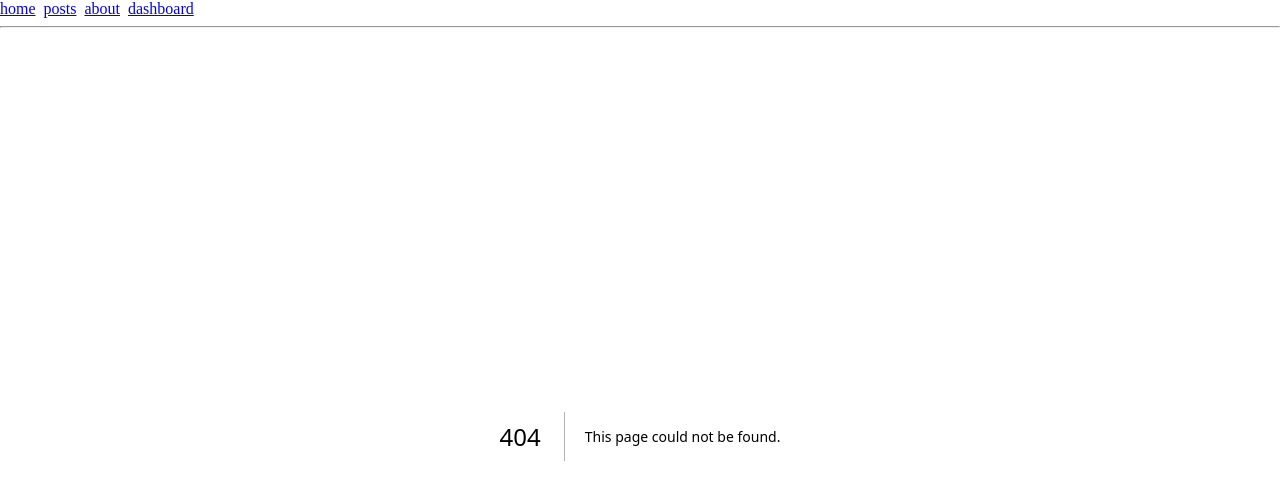
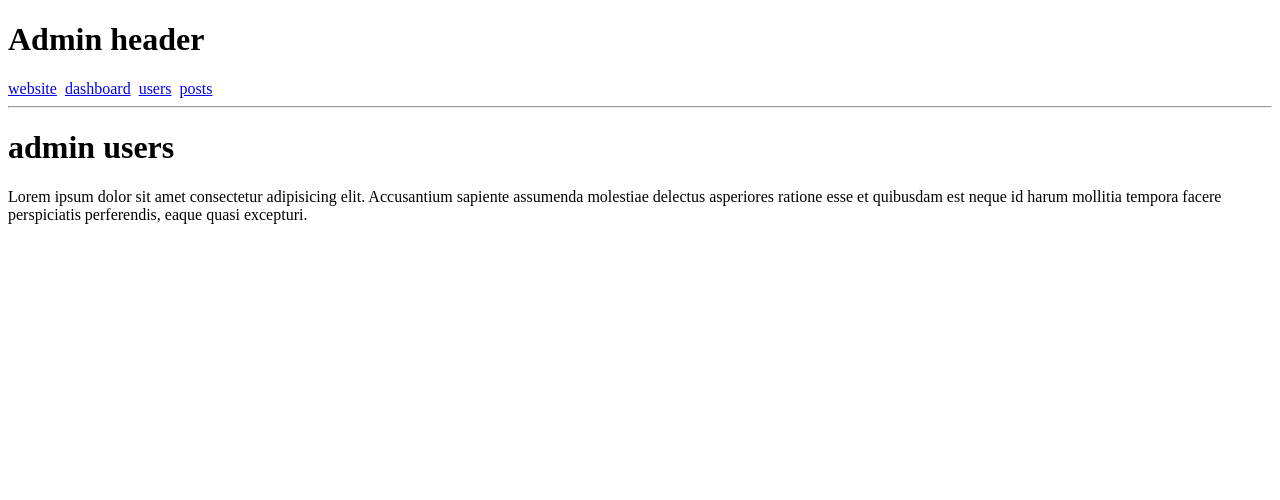
Before and after one commit to mistersakil/nextjs-practice-20240911, a Next.js app: page /admin/users in a window 1280 px wide. Before the commit this address had no page. Shown: the top 500 px of the page. Built offline with nearby package versions, Linux system fonts and the light colour scheme.

Commit message:
admin and web layout using next app router practice

```diff
--- /dev/null
+++ b/src/app/admin/layout.tsx
@@ -0,0 +1,11 @@
+import React from "react";
+import AdminHeader from "@/components/admin/AdminHeader";
+
+export default ({ children }) => {
+  return (
+    <>
+      <AdminHeader />
+      {children}
+    </>
+  );
+};
--- /dev/null
+++ b/src/app/admin/users/page.tsx
@@ -0,0 +1,15 @@
+import React from "react";
+
+export default () => {
+  return (
+    <>
+      <h1>admin users</h1>
+      <p>
+        Lorem ipsum dolor sit amet consectetur adipisicing elit. Accusantium
+        sapiente assumenda molestiae delectus asperiores ratione esse et
+        quibusdam est neque id harum mollitia tempora facere perspiciatis
+        perferendis, eaque quasi excepturi.
+      </p>
+    </>
+  );
+};
--- a/src/app/layout.tsx
+++ b/src/app/layout.tsx
@@ -3,16 +3,7 @@ import React from "react";
 export default function RootLayout({ children }) {
   return (
     <html lang="en">
-      <body>
-        <nav>
-          <Link href="/">home</Link> &nbsp;
-          <Link href="/posts">posts</Link> &nbsp;
-          <Link href="/about">about</Link> &nbsp;
-          <Link href="/dashboard">dashboard</Link>
-        </nav>
-        <hr />
-        {children}
-      </body>
+      <body>{children}</body>
     </html>
   );
 }
--- /dev/null
+++ b/src/components/admin/AdminHeader.tsx
@@ -0,0 +1,16 @@
+import React from "react";
+import Link from "next/link";
+export default () => {
+  return (
+    <>
+      <h1>Admin header</h1>
+      <nav>
+        <Link href="/">website</Link> &nbsp;
+        <Link href="/admin">dashboard</Link> &nbsp;
+        <Link href="/admin/users">users</Link> &nbsp;
+        <Link href="/admin/posts">posts</Link> &nbsp;
+      </nav>
+      <hr />
+    </>
+  );
+};
--- a/tsconfig.json
+++ b/tsconfig.json
@@ -1,5 +1,9 @@
 {
   "compilerOptions": {
+    "baseUrl": ".",
+    "paths": {
+      "@/components/*": ["src/components/*"]
+    },
     "lib": ["dom", "dom.iterable", "esnext"],
     "allowJs": true,
     "skipLibCheck": true,
```
Also changed, not shown: src/app/(pages)/layout.tsx (added, +16 -0 lines), src/app/admin/page.tsx (added, +9 -0 lines), src/app/admin/posts/page.tsx (added, +15 -0 lines), src/components/Navbar.tsx (renamed from src/app/components/Navbar.tsx).
